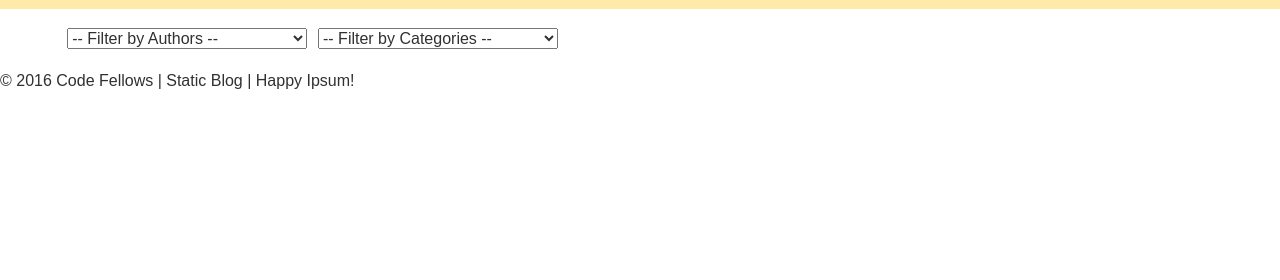
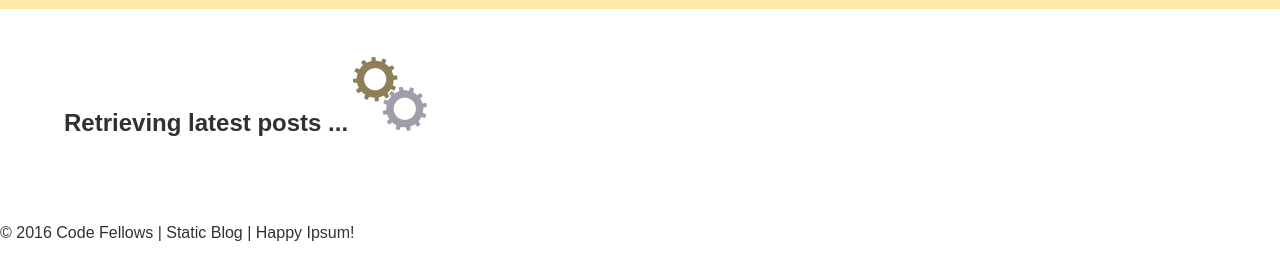
Before and after one commit to thomasxmartinez/08-crud-a-resource, a plain HTML site: page starter-code/index.html in a window 1280 px wide. Shown: the part 196-476 px from the top of the page. Drawn offline with Linux system fonts and the light colour scheme; files whose address does not match are found by name.

Commit message:
push lab prep

```diff
--- a/starter-code/index.html
+++ b/starter-code/index.html
@@ -51,7 +51,10 @@
       </nav>
     </header>
     <main>
-
+      <section id="ajax-spinner" class="tab-content">
+        <h2>Retrieving latest posts ...</h2>
+        <img src="vendor/assets/gears.gif">
+      </section>
       <section id="articles" class="tab-content">
         <div>
           <ul id="filters">
--- a/starter-code/scripts/views/articleView.js
+++ b/starter-code/scripts/views/articleView.js
@@ -73,6 +73,7 @@
     articleView.handleMainNav();
     articleView.setTeasers();
   };
-  Article.fetchAll(articleView.renderIndexPage);
+  //TODO: uncomment me when ready!
+  //Article.fetchAll(articleView.renderIndexPage);
   module.articleView = articleView;
 })(window);
--- a/starter-code/styles/modules.css
+++ b/starter-code/styles/modules.css
@@ -62,7 +62,18 @@
   display: none;
 }
 
+#ajax-spinner h2 {
+  display: inline-block;
+  margin-bottom: 5rem;
+}
 
+#ajax-spinner img {
+  margin-top: 3rem;
+}
+
+#articles {
+  display: none;
+}
 
 @media only screen and (min-width: 640px) {
   .icon-menu {
```
